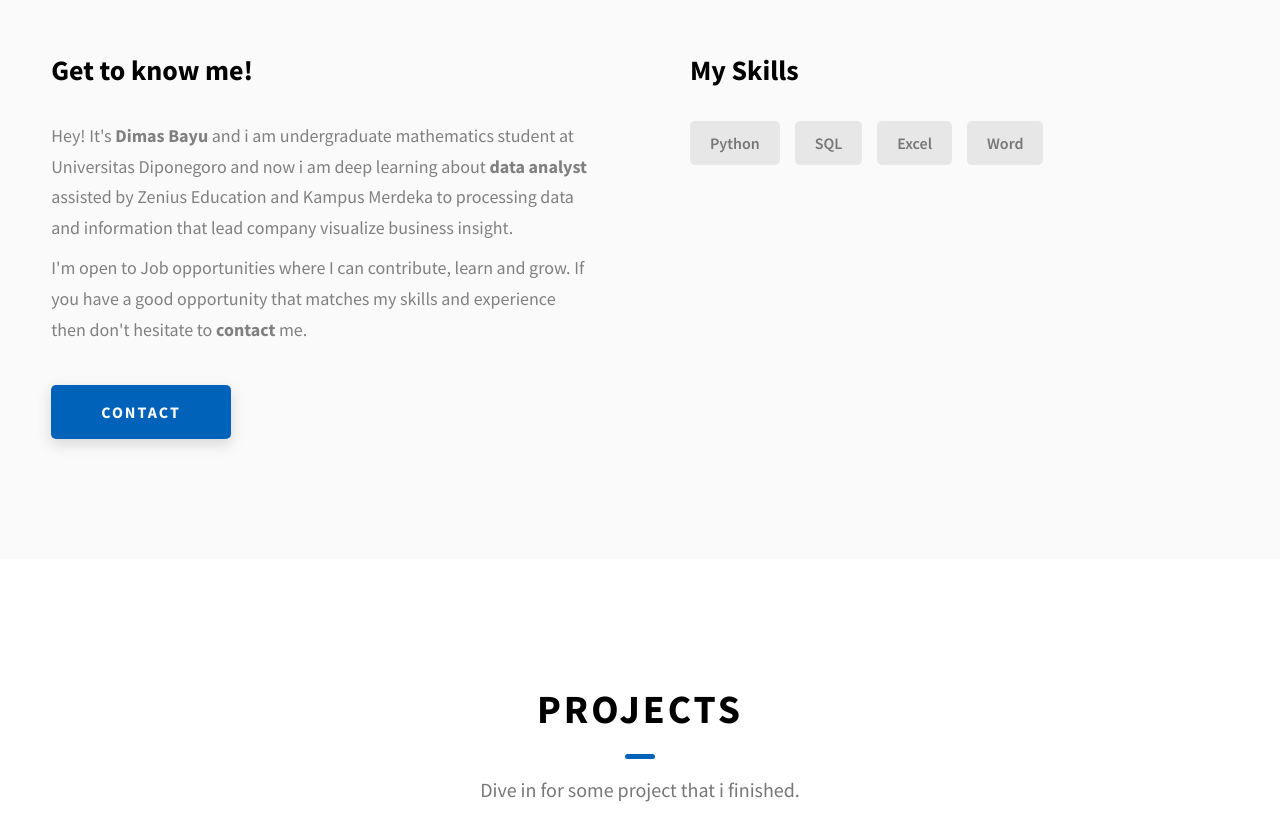
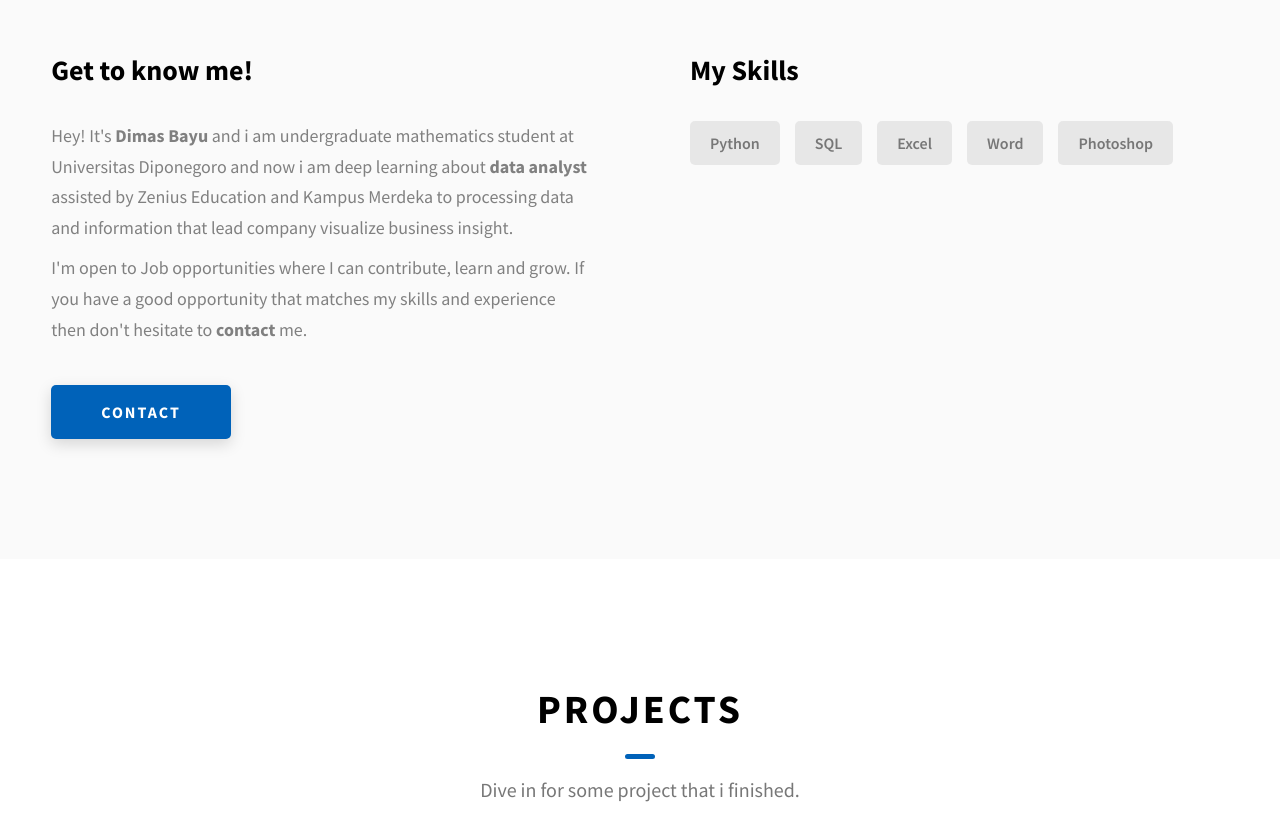
Before and after one commit to dmsbay/dmsbay.github.io, a website: page index.html in a window 1280 px wide. Shown: the part 1120-1959 px from the top of the page. Drawn offline with Linux system fonts and the light colour scheme.

Commit message:
Update index.html

```diff
--- a/index.html
+++ b/index.html
@@ -182,6 +182,7 @@
               <div class="skills__skill">SQL</div>
               <div class="skills__skill">Excel</div>
               <div class="skills__skill">Word</div>
+              <div class="skills__skill">Photoshop</div>
             </div>
           </div>
         </div>
```
